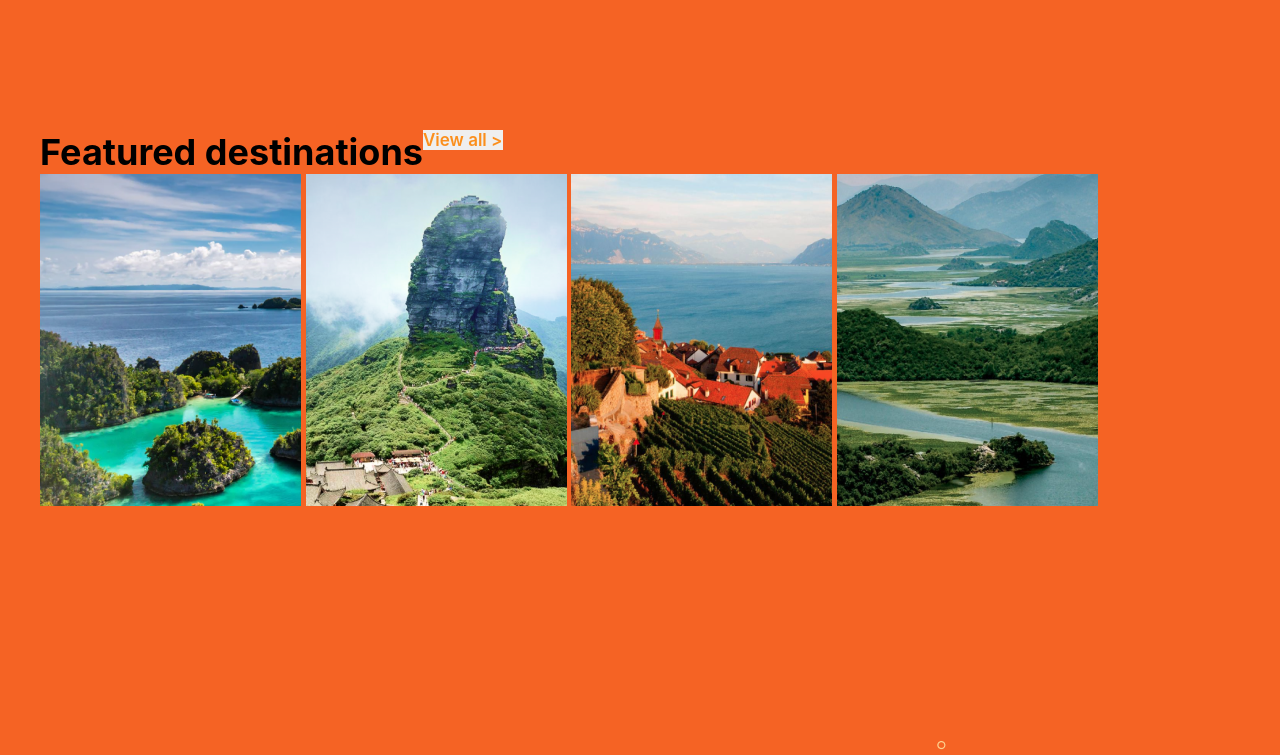
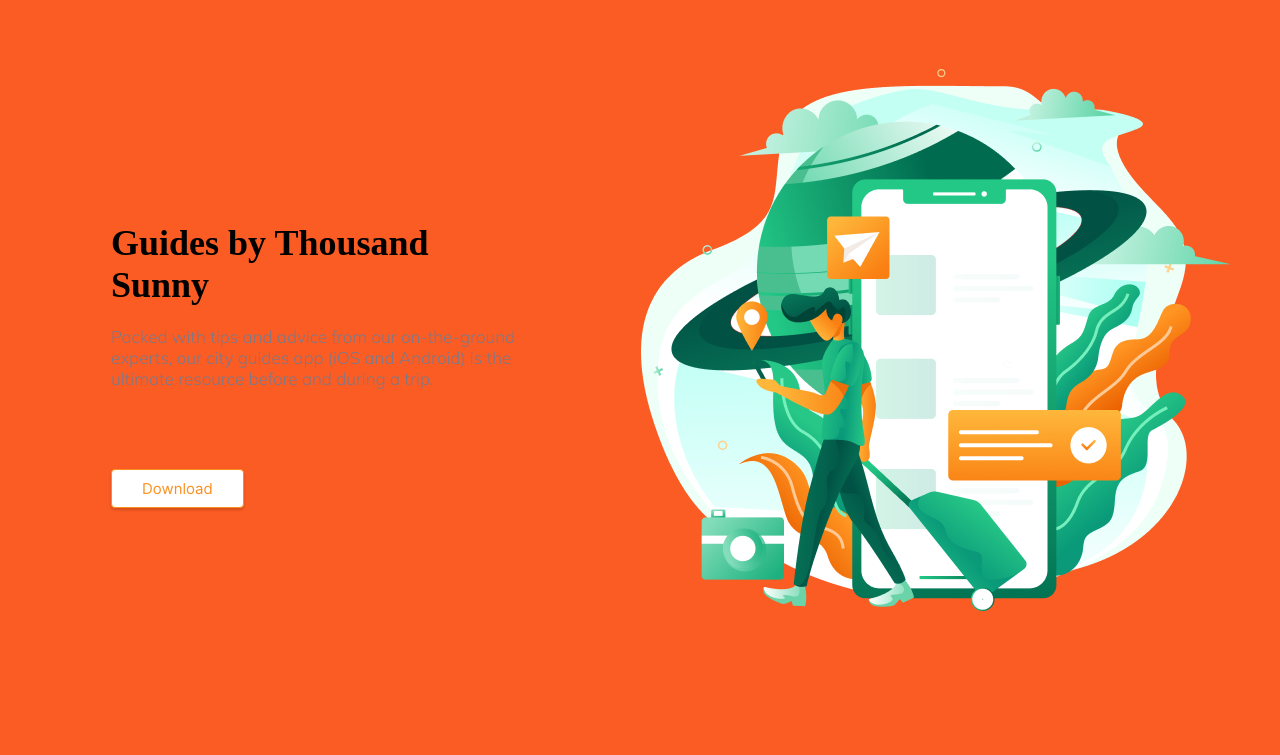
Before and after one commit to Abdillamit/Explore-and-Travel, a plain HTML site: page index.html in a window 1280 px wide. Shown: the part 1680-2435 px from the top of the page. Drawn offline with nearby package versions, Linux system fonts and the light colour scheme; a web font is replaced by a local one.

Commit message:
delete file

```diff
--- a/assets/components/_app.scss
+++ b/assets/components/_app.scss
@@ -19,7 +19,9 @@
 		margin-top: 33px;
 	}
 	&__img{
+		margin-left: 80px;
 		margin-top: 231px;
 	}
 
+
 }
--- a/assets/components/_category.scss
+++ /dev/null
@@ -1,19 +0,0 @@
-.category{
-
-	&__content{
-		margin-top: 292px;
-	}
-	&__texts{
-		display: flex;
-	}
-	&__text{
-		font-weight: 700;
-		font-size: 36px;
-		color: #000000;
-	}
-	&__btn{
-		@include font ('Inter', 600, 17px, #FB8F1D);
-		align-items: center;
-	}
-
-}
--- a/index.html
+++ b/index.html
@@ -131,33 +131,6 @@
 	<!-- =====================================	POST	END	===================================== -->
 
 
-	<!-- =====================================	CATEGORY	===================================== -->
-
-	<section class="category">
-		<div class="container">
-			<div class="category__content">
-				<div class="category__texts">
-					<div>
-						<h2 class="category__text">Featured destinations</h2>
-					</div>
-					<div>
-						<button class="category__btn"> View all ></button>
-					</div>
-				</div>
-				<div class="category__img">
-					<img src="./assets/img/category/indonesia.png" alt="category-img" class="category__img">
-					<img src="./assets/img/category/china.png" alt="category-img" class="category__img">
-					<img src="./assets/img/category/switzerland.png" alt="category-img" class="category__img">
-					<img src="./assets/img/category/montenegro.png" alt="category-img" class="category__img">
-				</div>
-
-			</div>
-		</div>
-	</section>
-
-	<!-- =====================================	CATEGORY END	===================================== -->
-
-
 	<!-- =====================================	APP	===================================== -->
 
 	<section class="app">
```
Also changed, not shown: assets/img/category/china.png (deleted), assets/img/category/indonesia.png (deleted), assets/img/category/montenegro.png (deleted), assets/img/category/switzerland.png (deleted), css/index.css, 1 other file.
